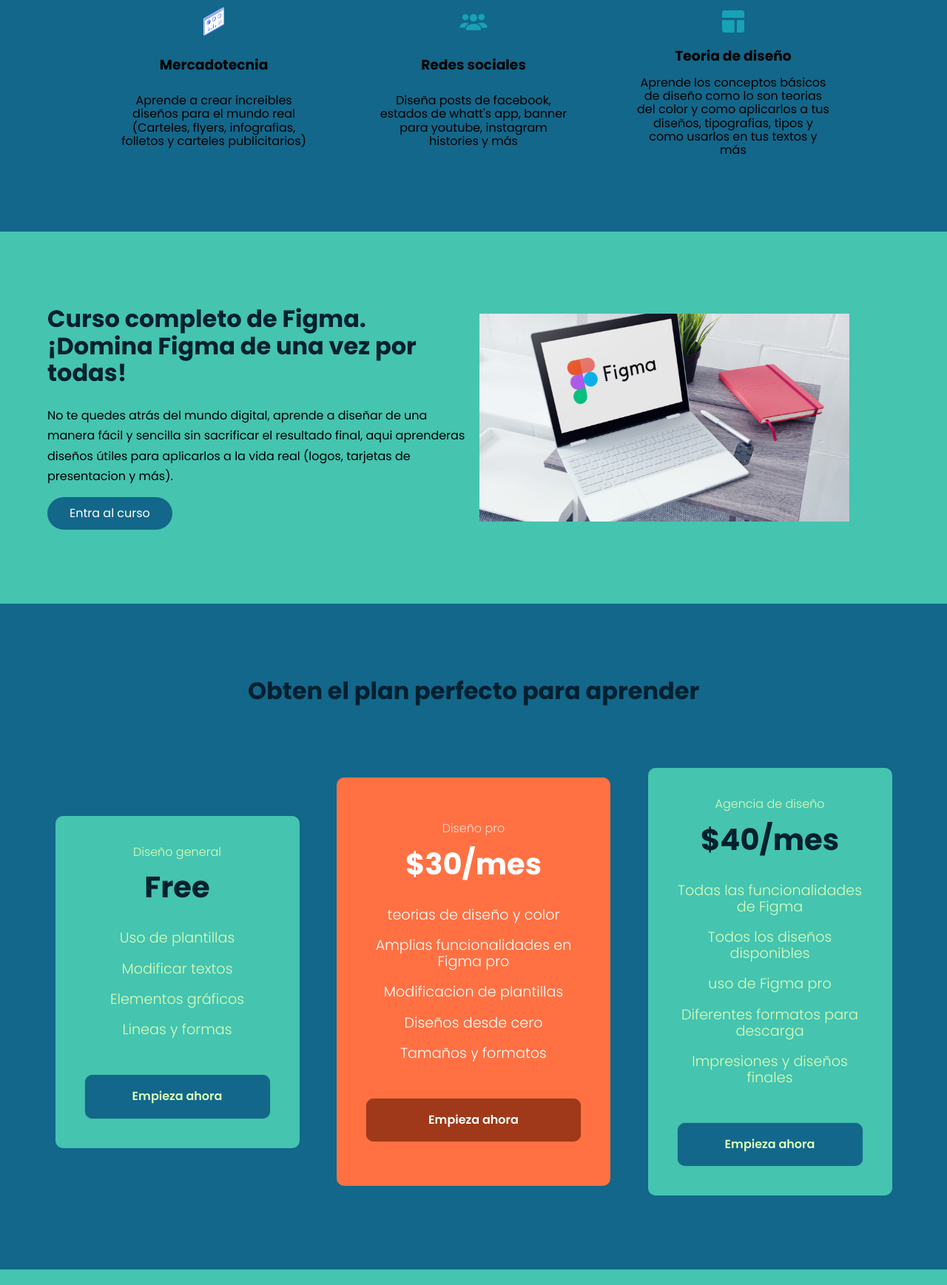
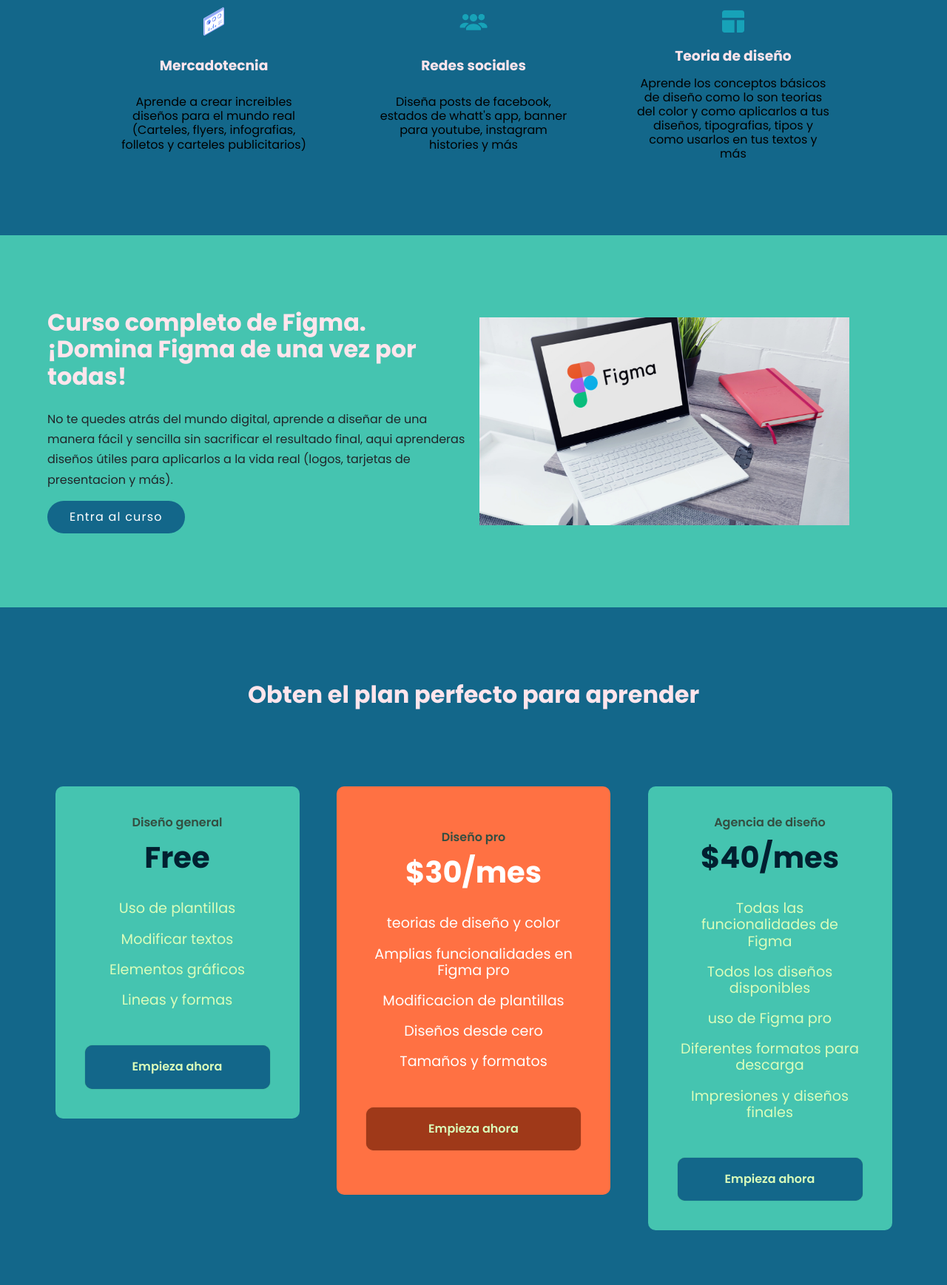
Before and after one commit to ferpogas51/cursofigma, a plain HTML site: page index.html in a window 1280 px wide. Shown: the part 1060-2797 px from the top of the page at 74% size. Drawn offline with Linux system fonts and the light colour scheme.

Commit message:
optimizado codigo

```diff
--- a/css/estilos.css
+++ b/css/estilos.css
@@ -3,10 +3,17 @@
 :root {
   --padding-container: 100px 0;
   --color-title: #012030;
+  --main-color: #13678a;
+  --hover-tittles:#00022f;
+  --color-subtitle:#ffe5ec;
+  --white-color:#f0ead2;
+  --grey:#343a40;
+  --black:#212529;
+  --secondary-color:#45c4b0;
 }
 
 body {
-  background-color: #13678a;
+  background-color: var(--main-color);
   font-family: "Poppins", sans-serif;
 }
 
@@ -43,10 +50,8 @@
   z-index: -1;
 }
 
-/* Nav */
-
 .nav {
-  --padding-container: 0;
+  padding: 0;
   height: 100%;
   display: flex;
   align-items: center;
@@ -73,6 +78,11 @@
 .nav__links {
   color: #fff;
   text-decoration: none;
+  font-weight:600 ;
+}
+
+.nav__links:hover{
+  color: #00022f;
 }
 
 .nav__menu {
@@ -90,11 +100,9 @@
   display: var(--show, none);
 }
 
-/* Hero container */
-
 .hero__container {
   max-width: 800px;
-  --padding-container: 0;
+  padding: 0;
   display: grid;
   grid-auto-rows: max-content;
   align-content: center;
@@ -109,32 +117,41 @@
 
 .hero__paragraph {
   margin-bottom: 20px;
+  line-height: 135%;
 }
 
-.cta {
+.button {
   display: inline-block;
-  background-color: #13678a;
+  background-color: var(--main-color);
   justify-self: center;
   color: #fff;
   text-decoration: none;
   padding: 13px 30px;
   border-radius: 32px;
+  letter-spacing: 1.2px;
 }
 
-/* About */
+.button:hover{
+  background-color:#105877;
+  color: #EDF7F6;
+  letter-spacing: 0.2rem;
+  transition: all linear 0.6s;
+}
 
 .about {
   text-align: center;
 }
 
 .subtitle {
-  color: var(--color-title);
+  color: var(--color-subtitle);
   font-size: 2rem;
   margin-bottom: 25px;
 }
 
 .about__paragraph {
   line-height: 1.7;
+  font-weight: 600;
+  color: var(--black);
 }
 
 .about__main {
@@ -147,6 +164,20 @@
   grid-template-columns: repeat(auto-fit, minmax(260px, auto));
 }
 
+.about__title{
+  color: var(--color-subtitle);
+}
+
+.about__paragraph {
+  line-height: 1.7;
+  font-weight: 600;
+  color: var(--black);
+}
+
+.about__paragrah {
+  line-height: 1.2;
+}
+
 .about__icons {
   display: grid;
   gap: 1em;
@@ -156,23 +187,12 @@
   margin: 0 auto;
 }
 
-.about__icons img {
-  color: #9f3919;
-}
-
 .about__icon {
   width: 40px;
 }
 
-/* Knowledge */
-
 .knowledge {
-  background-color: #e5e5f7;
-  background-image: radial-gradient(#444cf7 0.5px, transparent 0.5px),
-    radial-gradient(#444cf7 0.5px, #45c4b0 0.5px);
-  background-size: 20px 20px;
-  background-position: 0 0, 10px 10px;
-  overflow: hidden;
+  background-color: #45c4b0;
 }
 
 .knowledge__container {
@@ -189,6 +209,7 @@
 .knowledge__paragraph {
   line-height: 1.7;
   margin-bottom: 15px;
+  color: var(--black);
 }
 
 .knowledge__img {
@@ -196,49 +217,55 @@
   display: block;
 }
 
-/* price */
-
 .price {
   text-align: center;
 }
 
 .price__table {
-  padding-top: 60px;
+  padding-top: 80px;
   display: flex;
   flex-wrap: wrap;
   gap: 2.5em;
   justify-content: space-evenly;
   align-items: center;
+  align-items: flex-start;
 }
 
 .price__element {
-  background-color: #45c4b0;
+  background-color: var(--secondary-color);
   text-align: center;
   border-radius: 10px;
   width: 330px;
   padding: 40px;
-  --color-plan: #dafdba;
+  --color-plan: #344e41;
   --color-price: #012030;
-  --bg-cta: #13678a;
-  --color-cta: #dafdba;
+  --bg-button: #13678a;
+  --color-button: #dafdba;
   --color-items: #dafdba;
+  --color-hovers:#0C4259;
 }
 
 .price__element--best {
   width: 370px;
   padding: 60px 40px;
   background-color: #ff7143;
-  --color-plan: rgb(255 255 255 / 75%);
+  --color-plan: #344e41;
   --color-price: #fff;
-  --bg-cta: #9f3919;
-  --color-cta: #fff;
+  --bg-button: #9f3919;
+  --color-button: #dafdba;
   --color-items: #fff;
+  --color-hovers:#343a40;
+}
+
+.price__button:hover{
+  background-color: var(--color-hovers);
+  transition: all linear 0.4s;
 }
 
 .price__name {
   color: var(--color-plan);
   margin-bottom: 15px;
-  font-weight: 300;
+  font-weight: 600;
 }
 
 .price__price {
@@ -250,21 +277,22 @@
   margin-top: 35px;
   display: grid;
   gap: 1em;
-  font-weight: 300;
+  font-weight: 500;
   font-size: 1.2rem;
   margin-bottom: 50px;
   color: var(--color-items);
 }
 
-.price__cta {
+.price__button {
   display: block;
   padding: 20px 0;
   border-radius: 10px;
   text-decoration: none;
-  background-color: var(--bg-cta);
+  background-color: var(--bg-button);
   font-weight: 600;
-  color: var(--color-cta);
+  color: var(--color-button);
   box-shadow: 0 0 1px rgba(0, 0, 0, 0.5);
+
 }
 
 /* Testimony */
@@ -312,7 +340,7 @@
 
 .testimony__course {
   background-color: #012030;
-  color: #fff;
+  color: var(--color-subtitle);
   display: inline-block;
   padding: 5px;
 }
@@ -394,7 +422,7 @@
   margin-bottom: 30px;
 }
 
-.cta2 {
+.button2 {
   background-color: #45c4b0;
 }
 
--- a/index.html
+++ b/index.html
@@ -160,7 +160,7 @@
           diseño para crear increibles logos, presentaciones y diseños de una
           forma sencilla y dinamica..
         </p>
-        <a href="#blog" class="cta">Comienza ahora</a>
+        <a href="#blog" class="button">Comienza ahora</a>
       </section>
     </header>
 
@@ -215,7 +215,7 @@
               aprenderas diseños útiles para aplicarlos a la vida real (logos,
               tarjetas de presentacion y más).
             </p>
-            <a href="#" class="cta">Entra al curso</a>
+            <a href="#" class="button">Entra al curso</a>
           </div>
 
           <figure class="knowledge__picture">
@@ -239,7 +239,7 @@
               <p class="price__features">Lineas y formas</p>
             </div>
 
-            <a href="#" class="price__cta">Empieza ahora</a>
+            <a href="#" class="price__button">Empieza ahora</a>
           </div>
 
           <div class="price__element price__element--best">
@@ -256,7 +256,7 @@
               <p class="price__features">Tamaños y formatos</p>
             </div>
 
-            <a href="#" class="price__cta">Empieza ahora</a>
+            <a href="#" class="price__button">Empieza ahora</a>
           </div>
 
           <div class="price__element">
@@ -271,7 +271,7 @@
               <p class="price__features">Impresiones y diseños finales</p>
             </div>
 
-            <a href="#" class="price__cta">Empieza ahora</a>
+            <a href="#" class="price__button">Empieza ahora</a>
           </div>
         </div>
       </section>
@@ -459,7 +459,7 @@
             redes sociales comparte lo que sea y transmite lo que sea facilmente
             y profesionalmente.
           </p>
-          <a href="#" class="cta cta2">Aprende ahora</a>
+          <a href="#" class="button button2">Aprende ahora</a>
         </section>
       </section>
     </main>
```
Also changed, not shown: images/face4.jpg.
